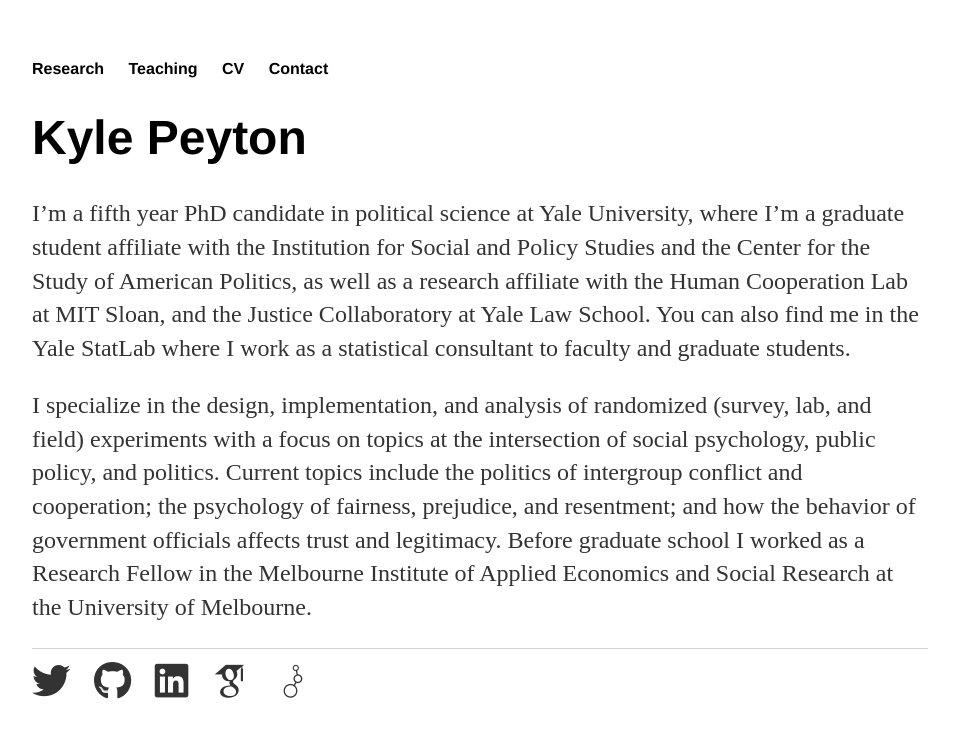
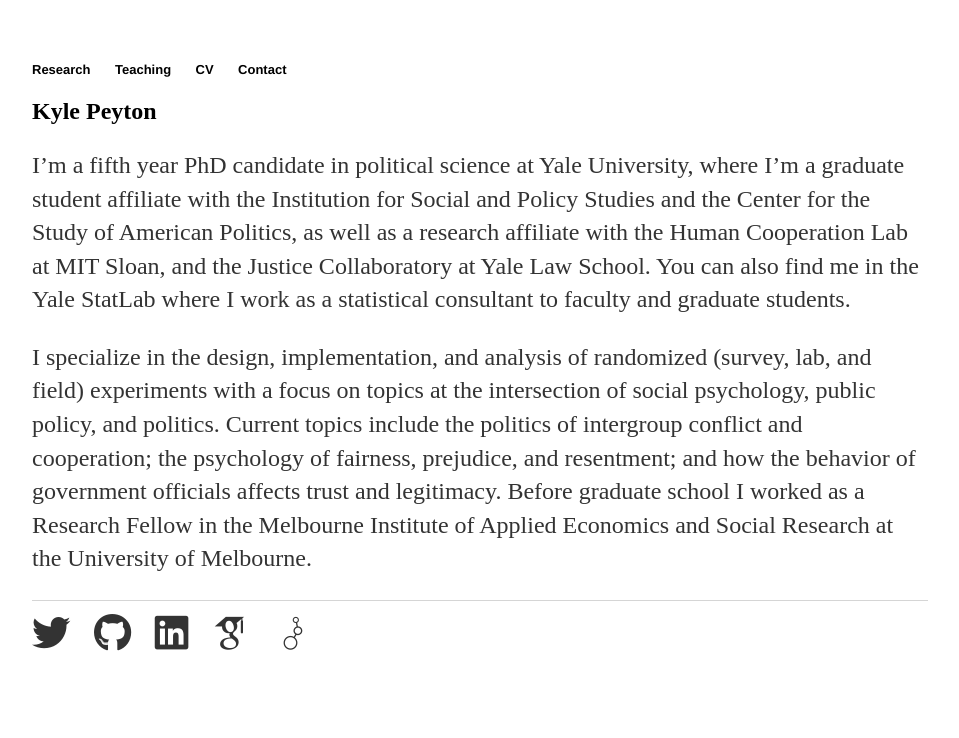
Before and after one commit to kylepeyton/kylepeyton.github.io, a Jekyll site: the page built from index.markdown, in a window 1280 px wide. Shown: the top 738 px of the page, without its empty margins (160-1119 px from the left). Built offline with Jekyll 4.4.1, drawn with Linux system fonts in a browser that asks for light colours; nearby versions of some CDN libraries; some web fonts are replaced.

Commit message:
Update design-kp.html

```diff
--- a/_layouts/design-kp.html
+++ b/_layouts/design-kp.html
@@ -12,13 +12,13 @@
 		<body>
 			<nav>
 	               	<ul>
-                          	<li><a href="/research"><font color="black">Research</font></a></li>
-                          	<li><a href="/teaching"><font color="black">Teaching</font></a></li>
-                          	<li><a href="https:/kylepeyton.github.io/assets/peyton_cv.pdf"><font color="black">CV</font></a></li>
-        			<li><a href="/contact"><font color="black">Contact</font></a></li>
+                          	<li><a href="/research"><font size = "2" color="black">Research</font></a></li>
+                          	<li><a href="/teaching"><font size = "2" color="black">Teaching</font></a></li>
+                          	<li><a href="https:/kylepeyton.github.io/assets/peyton_cv.pdf"><font size = "2" color="black">CV</font></a></li>
+        			<li><a href="/contact"><font size = "2" color="black">Contact</font></a></li>
 	              </ul>
 	              </nav>
-			<h1><a href="https:/kylepeyton.github.io"><font color="black">Kyle Peyton</font></a></h1>
+			<h2><a href="https:/kylepeyton.github.io"><font color="black">Kyle Peyton</font></a></h2>
 			<div class="container">
 
 			{{ content }}
```
